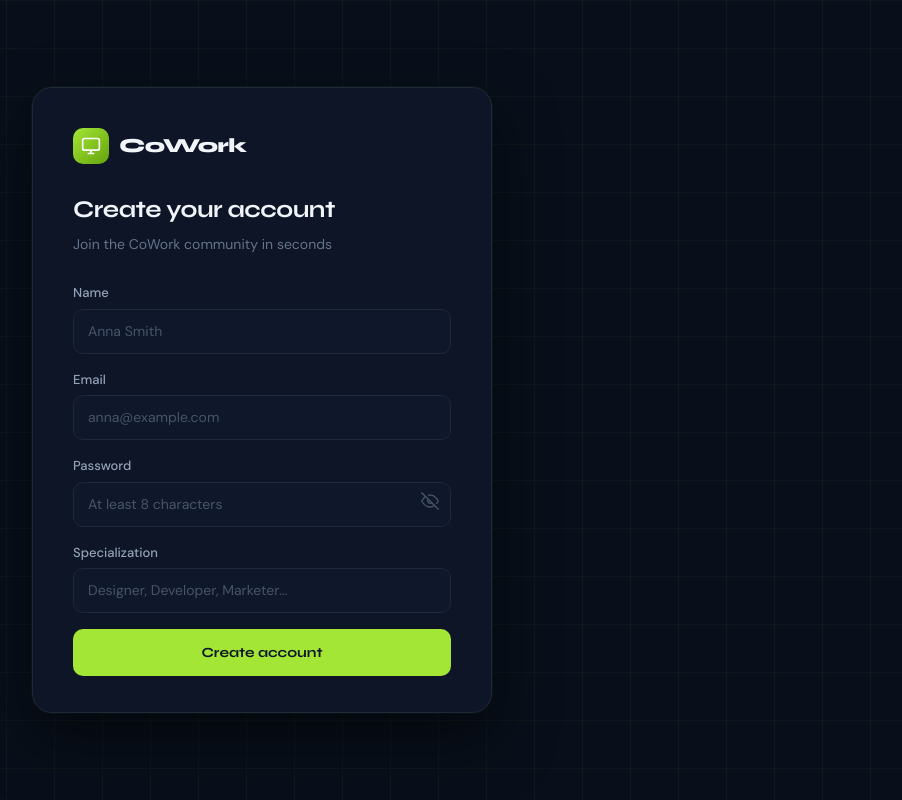
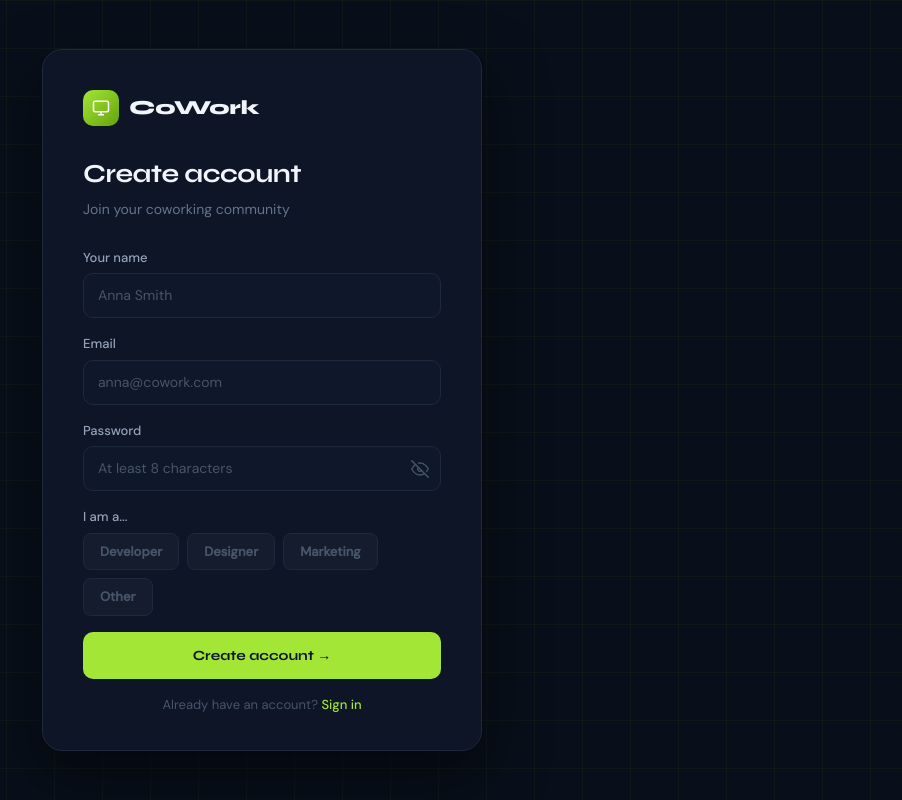
Before and after one commit to abrikosiki/coworking, a Next.js app: page /signup in a window 1280 px wide. Shown: the whole page, without its empty margins (378-1280 px from the left). Built offline with nearby package versions, Linux system fonts and the light colour scheme; no server answers.

Commit message:
Connect user signup to Supabase

```diff
--- a/src/app/signup/page.tsx
+++ b/src/app/signup/page.tsx
@@ -1,8 +1,10 @@
- "use client";
+"use client";
+import { useState } from "react";
+import { supabase } from "@/lib/supabase";
 
-import { useState } from "react";
+const SPECIALIZATIONS = ["Developer", "Designer", "Marketing", "Other"];
 
-const EyeIcon = ({ open }) =>
+const EyeIcon = ({ open }: { open: boolean }) =>
   open ? (
     <svg width="18" height="18" viewBox="0 0 24 24" fill="none" stroke="currentColor" strokeWidth="1.8" strokeLinecap="round">
       <path d="M1 12s4-8 11-8 11 8 11 8-4 8-11 8-11-8-11-8z" />
@@ -15,268 +17,269 @@ const EyeIcon = ({ open }) =>
     </svg>
   );
 
-export default function UserSignup() {
+export default function SignupPage() {
+  const [form, setForm] = useState({ name: "", email: "", password: "", specialization: "" });
   const [showPassword, setShowPassword] = useState(false);
+  const [errors, setErrors] = useState<Record<string, string>>({});
+  const [serverError, setServerError] = useState("");
   const [loading, setLoading] = useState(false);
-  const [form, setForm] = useState({
-    name: "",
-    email: "",
-    password: "",
-    specialization: "",
-  });
-  const [errors, setErrors] = useState({});
+  const [done, setDone] = useState(false);
 
-  const update = (field, value) => {
-    setForm((f) => ({ ...f, [field]: value }));
-    setErrors((e) => ({ ...e, [field]: "" }));
+  const update = (field: string, value: string) => {
+    setForm(f => ({ ...f, [field]: value }));
+    setErrors(e => ({ ...e, [field]: "" }));
+    setServerError("");
   };
 
   const validate = () => {
-    const e = {};
+    const e: Record<string, string> = {};
     if (!form.name.trim()) e.name = "Enter your name";
     if (!form.email.includes("@")) e.email = "Invalid email";
     if (form.password.length < 8) e.password = "Minimum 8 characters";
-    if (!form.specialization.trim()) e.specialization = "Enter your specialization";
+    if (!form.specialization) e.specialization = "Pick your specialization";
     return e;
   };
 
-  const handleSubmit = (event) => {
-    event.preventDefault();
+  const handleSignup = async () => {
     const e = validate();
-    if (Object.keys(e).length) {
-      setErrors(e);
-      return;
+    if (Object.keys(e).length) { setErrors(e); return; }
+
+    setLoading(true);
+    setServerError("");
+
+    try {
+      // 1. Create user
+      const { data: authData, error: authError } = await supabase.auth.signUp({
+        email: form.email,
+        password: form.password,
+        options: { data: { full_name: form.name } }
+      });
+
+      if (authError) throw new Error(authError.message);
+      if (!authData.user) throw new Error("Failed to create account");
+
+      // 2. Create profile with member role
+      const { error: profileError } = await supabase
+        .from("profiles")
+        .insert({
+          id: authData.user.id,
+          full_name: form.name,
+          role: "member",
+          specialization: form.specialization,
+        });
+
+      if (profileError) throw new Error(profileError.message);
+
+      setDone(true);
+    } catch (err: unknown) {
+      setServerError(err instanceof Error ? err.message : "Something went wrong");
+    } finally {
+      setLoading(false);
     }
-    setLoading(true);
-    setTimeout(() => {
-      setLoading(false);
-      alert("Account created!");
-    }, 1000);
   };
 
+  if (done) {
+    return (
+      <div style={s.page}>
+        <div style={s.grid} />
+        <div style={s.card}>
+          <div style={s.logo}>
+            <div style={s.logoIcon}>
+              <svg width="18" height="18" viewBox="0 0 24 24" fill="none" stroke="white" strokeWidth="2">
+                <rect x="2" y="3" width="20" height="14" rx="2" />
+                <path d="M8 21h8M12 17v4" />
+              </svg>
+            </div>
+            <span style={s.logoText}>CoWork</span>
+          </div>
+          <div style={s.success}>
+            <div style={s.successIcon}>✓</div>
+            <h2 style={s.successTitle}>You're in! 🎉</h2>
+            <p style={s.successText}>
+              Welcome, <strong style={{ color: "#a3e635" }}>{form.name}</strong>!<br />
+              Check <strong style={{ color: "#e2e8f0" }}>{form.email}</strong> to confirm your account.
+            </p>
+            <button onClick={() => window.location.href = "/login"} style={s.btn}>
+              Sign in →
+            </button>
+          </div>
+        </div>
+        <style>{cssReset}</style>
+      </div>
+    );
+  }
+
   return (
-    <div style={styles.page}>
-      <div style={styles.grid} />
+    <div style={s.page}>
+      <div style={s.grid} />
 
-      <div style={styles.card}>
-        <div style={styles.logo}>
-          <div style={styles.logoIcon}>
-            <svg width="20" height="20" viewBox="0 0 24 24" fill="none" stroke="white" strokeWidth="2">
+      <div style={s.card}>
+        <div style={s.logo}>
+          <div style={s.logoIcon}>
+            <svg width="18" height="18" viewBox="0 0 24 24" fill="none" stroke="white" strokeWidth="2">
               <rect x="2" y="3" width="20" height="14" rx="2" />
               <path d="M8 21h8M12 17v4" />
             </svg>
           </div>
-          <span style={styles.logoText}>CoWork</span>
+          <span style={s.logoText}>CoWork</span>
         </div>
 
-        <h1 style={styles.title}>Create your account</h1>
-        <p style={styles.subtitle}>Join the CoWork community in seconds</p>
+        <h1 style={s.title}>Create account</h1>
+        <p style={s.subtitle}>Join your coworking community</p>
 
-        <form onSubmit={handleSubmit} style={styles.form}>
-          <Field
-            label="Name"
-            placeholder="Anna Smith"
-            value={form.name}
-            onChange={(v) => update("name", v)}
-            error={errors.name}
-          />
-          <Field
-            label="Email"
-            placeholder="anna@example.com"
-            type="email"
-            value={form.email}
-            onChange={(v) => update("email", v)}
-            error={errors.email}
-          />
-          <div style={{ position: "relative" }}>
-            <Field
-              label="Password"
-              placeholder="At least 8 characters"
-              type={showPassword ? "text" : "password"}
-              value={form.password}
-              onChange={(v) => update("password", v)}
-              error={errors.password}
-            />
-            <button type="button" onClick={() => setShowPassword(!showPassword)} style={styles.eyeBtn}>
-              <EyeIcon open={showPassword} />
-            </button>
+        <div style={s.form}>
+          {/* Name */}
+          <div style={s.fieldWrap}>
+            <label style={s.label}>Your name</label>
+            <input placeholder="Anna Smith" value={form.name}
+              onChange={e => update("name", e.target.value)}
+              style={{ ...s.input, borderColor: errors.name ? "#f87171" : "#1e293b" }} />
+            {errors.name && <span style={s.error}>{errors.name}</span>}
           </div>
-          <Field
-            label="Specialization"
-            placeholder="Designer, Developer, Marketer..."
-            value={form.specialization}
-            onChange={(v) => update("specialization", v)}
-            error={errors.specialization}
-          />
 
-          <Button loading={loading} type="submit">
-            {loading ? "Creating..." : "Create account"}
-          </Button>
-        </form>
+          {/* Email */}
+          <div style={s.fieldWrap}>
+            <label style={s.label}>Email</label>
+            <input type="email" placeholder="anna@cowork.com" value={form.email}
+              onChange={e => update("email", e.target.value)}
+              style={{ ...s.input, borderColor: errors.email ? "#f87171" : "#1e293b" }} />
+            {errors.email && <span style={s.error}>{errors.email}</span>}
+          </div>
+
+          {/* Password */}
+          <div style={s.fieldWrap}>
+            <label style={s.label}>Password</label>
+            <div style={{ position: "relative" }}>
+              <input type={showPassword ? "text" : "password"} placeholder="At least 8 characters"
+                value={form.password} onChange={e => update("password", e.target.value)}
+                style={{ ...s.input, borderColor: errors.password ? "#f87171" : "#1e293b" }} />
+              <button onClick={() => setShowPassword(!showPassword)} style={s.eyeBtn}>
+                <EyeIcon open={showPassword} />
+              </button>
+            </div>
+            {errors.password && <span style={s.error}>{errors.password}</span>}
+          </div>
+
+          {/* Specialization */}
+          <div style={s.fieldWrap}>
+            <label style={s.label}>I am a...</label>
+            <div style={s.specRow}>
+              {SPECIALIZATIONS.map(spec => (
+                <button key={spec} onClick={() => update("specialization", spec)} style={{
+                  ...s.specBtn,
+                  background: form.specialization === spec ? "rgba(163,230,53,0.15)" : "rgba(255,255,255,0.03)",
+                  color: form.specialization === spec ? "#a3e635" : "#475569",
+                  border: form.specialization === spec ? "1.5px solid rgba(163,230,53,0.4)" : "1.5px solid #1e293b",
+                }}>
+                  {spec}
+                </button>
+              ))}
+            </div>
+            {errors.specialization && <span style={s.error}>{errors.specialization}</span>}
+          </div>
+
+          {serverError && (
+            <div style={s.errorBox}>⚠️ {serverError}</div>
+          )}
+
+          <button onClick={handleSignup} disabled={loading} style={s.btn}>
+            {loading ? <span style={s.spinner} /> : "Create account →"}
+          </button>
+
+          <p style={s.bottomText}>
+            Already have an account?{" "}
+            <a href="/login" style={s.link}>Sign in</a>
+          </p>
+        </div>
       </div>
 
-      <style>{`
-        @import url('https://fonts.googleapis.com/css2?family=Syne:wght@400;600;700;800&family=DM+Sans:wght@400;500&display=swap');
-        * { box-sizing: border-box; margin: 0; padding: 0; }
-        input::placeholder { color: #475569; }
-        input:focus { outline: none; border-color: #a3e635 !important; box-shadow: 0 0 0 3px rgba(163,230,53,0.15); }
-        @keyframes fadeUp { from { opacity:0; transform:translateY(16px); } to { opacity:1; transform:translateY(0); } }
-        @keyframes spin { to { transform: rotate(360deg); } }
-      `}</style>
+      <style>{cssReset}</style>
     </div>
   );
 }
 
-function Field({ label, placeholder, type = "text", value, onChange, error }) {
-  return (
-    <div style={{ display: "flex", flexDirection: "column", gap: 6 }}>
-      <label style={styles.label}>{label}</label>
-      <input
-        type={type}
-        placeholder={placeholder}
-        value={value}
-        onChange={(e) => onChange(e.target.value)}
-        style={{ ...styles.input, borderColor: error ? "#f87171" : "#1e293b" }}
-      />
-      {error && <span style={styles.error}>{error}</span>}
-    </div>
-  );
-}
+const cssReset = `
+  @import url('https://fonts.googleapis.com/css2?family=Syne:wght@400;600;700;800&family=DM+Sans:wght@400;500&display=swap');
+  * { box-sizing: border-box; margin: 0; padding: 0; }
+  input::placeholder { color: #475569; }
+  input:focus { outline: none; border-color: #a3e635 !important; box-shadow: 0 0 0 3px rgba(163,230,53,0.15); }
+  @keyframes fadeUp { from { opacity:0; transform:translateY(16px); } to { opacity:1; transform:translateY(0); } }
+  @keyframes spin { to { transform: rotate(360deg); } }
+`;
 
-function Button({ onClick, children, loading, type = "button", style = {} }) {
-  return (
-    <button type={type} onClick={onClick} disabled={loading} style={{ ...styles.btn, ...style }}>
-      {loading ? <span style={styles.spinner} /> : children}
-    </button>
-  );
-}
-
-const styles = {
+const s: Record<string, React.CSSProperties> = {
   page: {
-    minHeight: "100vh",
-    background: "#080f1a",
-    display: "flex",
-    alignItems: "center",
-    justifyContent: "center",
-    fontFamily: "'DM Sans', sans-serif",
-    padding: "24px",
-    position: "relative",
-    overflow: "hidden",
+    minHeight: "100vh", background: "#080f1a",
+    display: "flex", alignItems: "center", justifyContent: "center",
+    fontFamily: "'DM Sans', sans-serif", padding: "24px",
+    position: "relative", overflow: "hidden",
   },
   grid: {
-    position: "absolute",
-    inset: 0,
-    backgroundImage:
-      "linear-gradient(rgba(163,230,53,0.04) 1px, transparent 1px), linear-gradient(90deg, rgba(163,230,53,0.04) 1px, transparent 1px)",
-    backgroundSize: "48px 48px",
-    pointerEvents: "none",
+    position: "fixed", inset: 0,
+    backgroundImage: "linear-gradient(rgba(163,230,53,0.04) 1px, transparent 1px), linear-gradient(90deg, rgba(163,230,53,0.04) 1px, transparent 1px)",
+    backgroundSize: "48px 48px", pointerEvents: "none",
   },
   card: {
-    width: "100%",
-    maxWidth: 460,
-    background: "rgba(15, 23, 42, 0.9)",
-    border: "1px solid #1e293b",
-    borderRadius: 20,
-    padding: "40px 40px 36px",
+    width: "100%", maxWidth: 440,
+    background: "rgba(15,23,42,0.9)", border: "1px solid #1e293b",
+    borderRadius: 20, padding: "40px 40px 36px",
     backdropFilter: "blur(20px)",
-    boxShadow: "0 25px 60px rgba(0,0,0,0.5), 0 0 0 1px rgba(163,230,53,0.05)",
+    boxShadow: "0 25px 60px rgba(0,0,0,0.5)",
     animation: "fadeUp 0.5s ease both",
   },
-  logo: {
-    display: "flex",
-    alignItems: "center",
-    gap: 10,
-    marginBottom: 28,
+  logo: { display: "flex", alignItems: "center", gap: 10, marginBottom: 28 },
+  logoIcon: {
+    width: 36, height: 36, borderRadius: 10,
+    background: "linear-gradient(135deg, #a3e635, #65a30d)",
+    display: "flex", alignItems: "center", justifyContent: "center",
   },
-  logoIcon: {
-    width: 36,
-    height: 36,
-    borderRadius: 10,
-    background: "linear-gradient(135deg, #a3e635, #65a30d)",
-    display: "flex",
-    alignItems: "center",
-    justifyContent: "center",
+  logoText: { fontFamily: "'Syne', sans-serif", fontWeight: 800, fontSize: 20, color: "#f1f5f9" },
+  title: { fontFamily: "'Syne', sans-serif", fontWeight: 700, fontSize: 26, color: "#f1f5f9", letterSpacing: "-0.5px", marginBottom: 6 },
+  subtitle: { fontSize: 14, color: "#64748b", marginBottom: 28 },
+  form: { display: "flex", flexDirection: "column", gap: 16 },
+  fieldWrap: { display: "flex", flexDirection: "column", gap: 6 },
+  label: { fontSize: 13, fontWeight: 500, color: "#94a3b8" },
+  input: {
+    background: "#0f172a", border: "1.5px solid #1e293b", borderRadius: 10,
+    padding: "11px 14px", fontSize: 14, color: "#f1f5f9", transition: "all 0.2s", width: "100%",
   },
-  logoText: {
-    fontFamily: "'Syne', sans-serif",
-    fontWeight: 800,
-    fontSize: 20,
-    color: "#f1f5f9",
-    letterSpacing: "-0.5px",
+  eyeBtn: {
+    position: "absolute", right: 12, top: "50%", transform: "translateY(-50%)",
+    background: "none", border: "none", color: "#475569", cursor: "pointer",
+    display: "flex", alignItems: "center",
   },
-  title: {
-    fontFamily: "'Syne', sans-serif",
-    fontWeight: 700,
-    fontSize: 24,
-    color: "#f1f5f9",
-    letterSpacing: "-0.5px",
-    marginBottom: 6,
+  specRow: { display: "flex", gap: 8, flexWrap: "wrap" },
+  specBtn: {
+    padding: "8px 16px", borderRadius: 8, fontSize: 13, fontWeight: 600,
+    cursor: "pointer", transition: "all 0.15s",
   },
-  subtitle: {
-    fontSize: 14,
-    color: "#64748b",
-    marginBottom: 28,
-  },
-  form: {
-    display: "flex",
-    flexDirection: "column",
-    gap: 16,
-    animation: "fadeUp 0.3s ease both",
-  },
-  label: {
-    fontSize: 13,
-    fontWeight: 500,
-    color: "#94a3b8",
-  },
-  input: {
-    background: "#0f172a",
-    border: "1.5px solid #1e293b",
-    borderRadius: 10,
-    padding: "11px 14px",
-    fontSize: 14,
-    color: "#f1f5f9",
-    transition: "all 0.2s",
-    width: "100%",
-  },
-  error: {
-    fontSize: 12,
-    color: "#f87171",
+  error: { fontSize: 12, color: "#f87171" },
+  errorBox: {
+    background: "rgba(248,113,113,0.1)", border: "1px solid rgba(248,113,113,0.3)",
+    borderRadius: 8, padding: "10px 14px", fontSize: 13, color: "#f87171",
   },
   btn: {
-    background: "#a3e635",
-    color: "#0f172a",
-    border: "none",
-    borderRadius: 10,
-    padding: "13px 20px",
-    fontFamily: "'Syne', sans-serif",
-    fontWeight: 700,
-    fontSize: 14,
-    cursor: "pointer",
-    transition: "all 0.2s",
-    width: "100%",
-    display: "flex",
-    alignItems: "center",
-    justifyContent: "center",
-    minHeight: 46,
-  },
-  eyeBtn: {
-    position: "absolute",
-    right: 12,
-    top: 36,
-    background: "none",
-    border: "none",
-    color: "#475569",
-    cursor: "pointer",
-    display: "flex",
-    alignItems: "center",
+    background: "#a3e635", color: "#0f172a", border: "none", borderRadius: 10,
+    padding: "13px 20px", fontFamily: "'Syne', sans-serif", fontWeight: 700, fontSize: 14,
+    cursor: "pointer", width: "100%",
+    display: "flex", alignItems: "center", justifyContent: "center",
+    minHeight: 46, transition: "all 0.2s",
   },
   spinner: {
-    width: 18,
-    height: 18,
-    border: "2px solid #0f172a",
-    borderTop: "2px solid transparent",
-    borderRadius: "50%",
-    animation: "spin 0.7s linear infinite",
-    display: "inline-block",
+    width: 18, height: 18, border: "2px solid #0f172a",
+    borderTop: "2px solid transparent", borderRadius: "50%",
+    animation: "spin 0.7s linear infinite", display: "inline-block",
   },
+  bottomText: { textAlign: "center", fontSize: 13, color: "#475569" },
+  link: { color: "#a3e635", textDecoration: "none", fontWeight: 500 },
+  success: { display: "flex", flexDirection: "column", alignItems: "center", gap: 16, textAlign: "center" },
+  successIcon: {
+    width: 56, height: 56, borderRadius: "50%",
+    background: "linear-gradient(135deg, #a3e635, #65a30d)",
+    display: "flex", alignItems: "center", justifyContent: "center",
+    color: "#0f172a", fontSize: 24, fontWeight: 800,
+    boxShadow: "0 0 30px rgba(163,230,53,0.3)",
+  },
+  successTitle: { fontFamily: "'Syne', sans-serif", fontWeight: 800, fontSize: 26, color: "#f1f5f9" },
+  successText: { fontSize: 14, color: "#64748b", lineHeight: 1.7 },
 };
```
